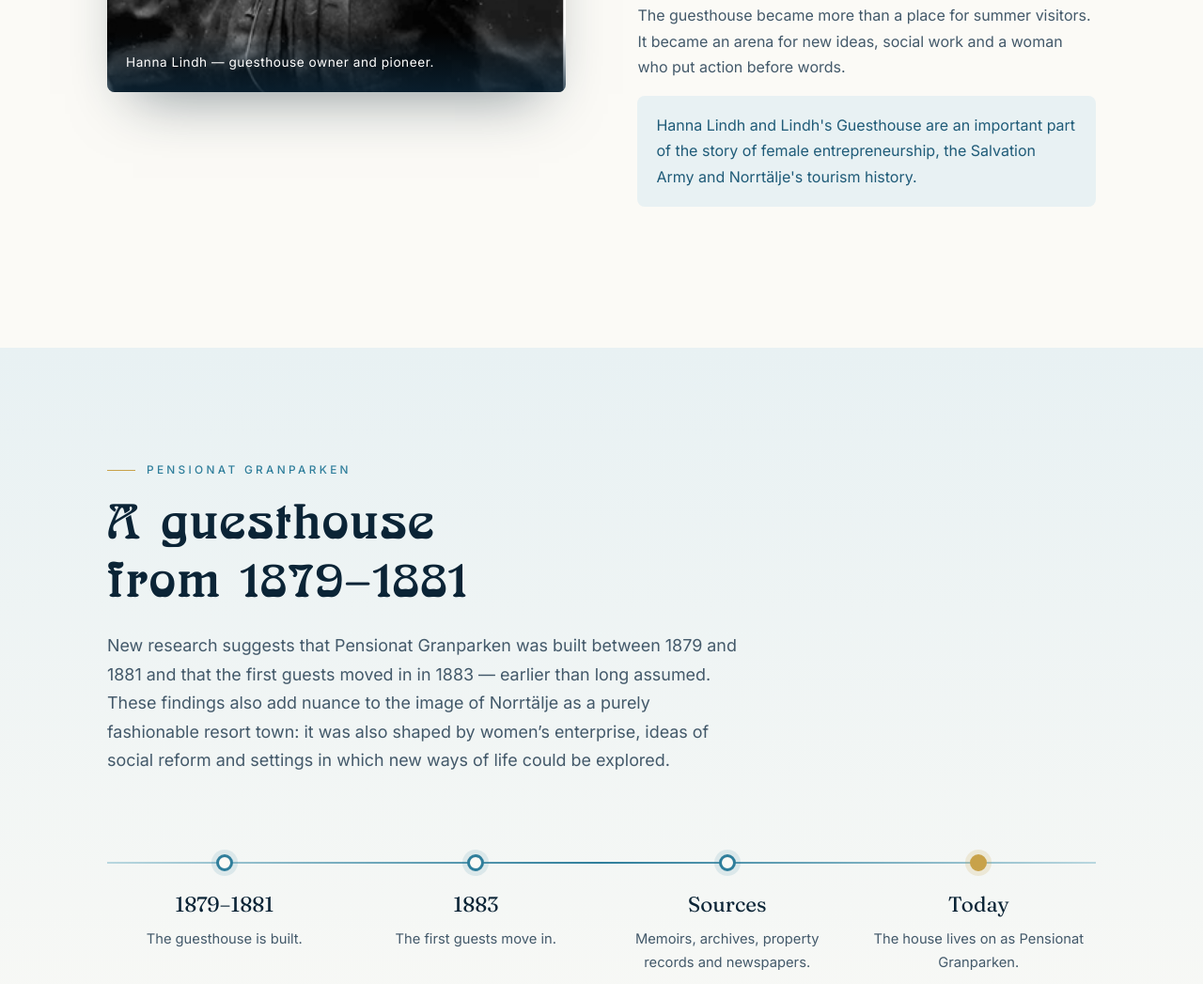
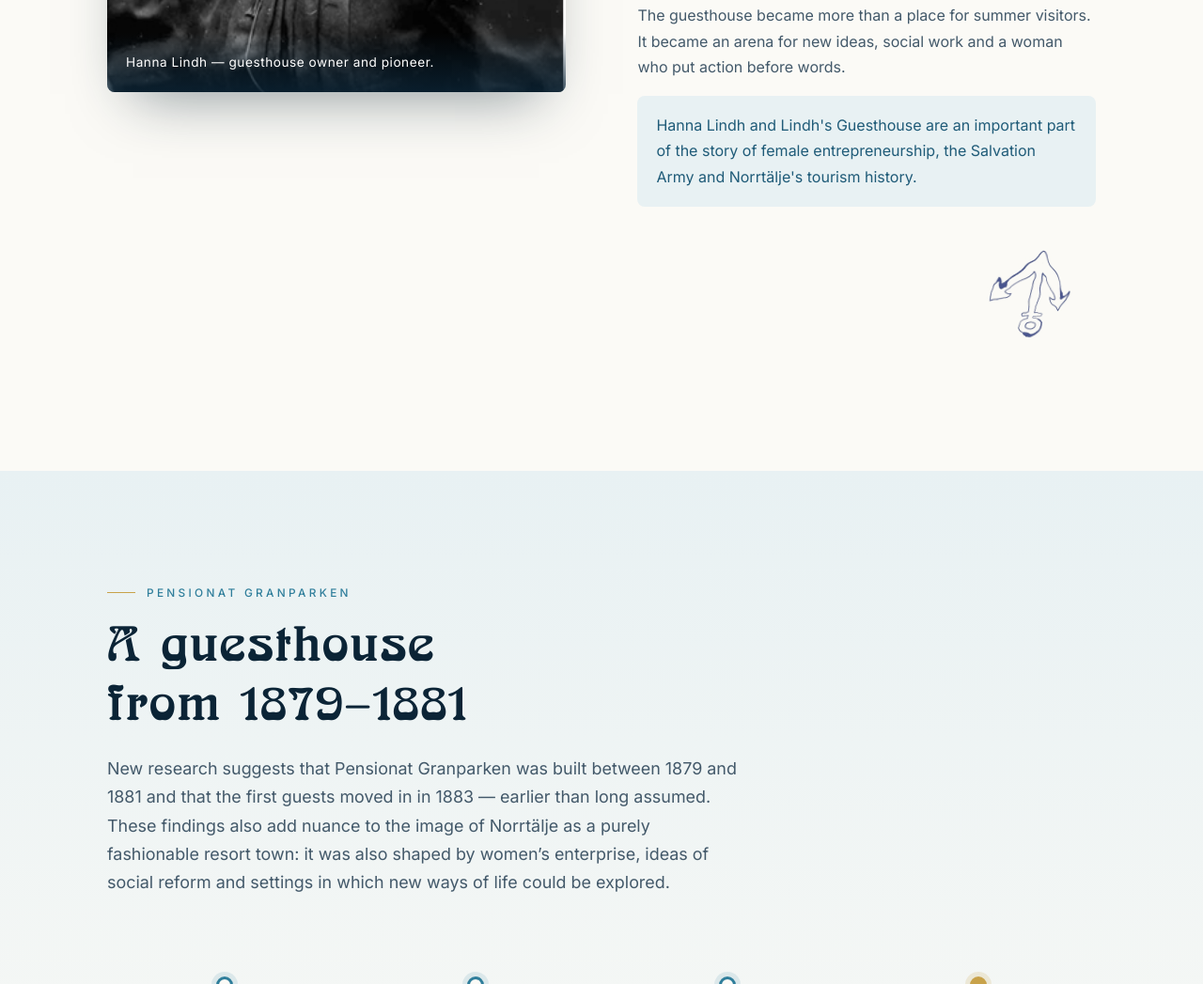
Before and after one commit to FredrikAnthony/hannashus, a plain HTML site: page en/index.html in a window 1280 px wide. Shown: the part 3381-4428 px from the top of the page at 94% size. Drawn offline with Linux system fonts and the light colour scheme.

Commit message:
Add anchor ornament to Hanna section

```diff
--- a/en/index.html
+++ b/en/index.html
@@ -237,6 +237,7 @@
   .hanna-overview p + p{margin-top:16px;}
   .hanna-overview .overview-lead{font-family:var(--serif); font-size:1.22rem; line-height:1.55; color:var(--deep);}
   .hanna-overview .overview-significance{padding:18px 20px; border-radius:8px; background:var(--foam); color:var(--sea); font-weight:400;}
+  .hanna-anchor{display:block; width:clamp(84px,10vw,118px); height:auto; margin:8px 8px 0 auto; mix-blend-mode:multiply; opacity:.82; transform:rotate(-3deg);}
   .ad-intro{margin-top:8px; font-family:var(--serif); font-size:1.22rem; color:var(--deep);}
   .historical-ad{margin-top:24px; padding:24px clamp(20px,3vw,30px); border-left:4px solid var(--gold); border-radius:0 8px 8px 0; background:var(--foam);}
   .historical-ad p{font-family:var(--serif); font-size:.98rem; line-height:1.72; color:var(--ink-soft);}
@@ -422,6 +423,7 @@
         <p>The guesthouse became more than a place for summer visitors. It became an arena for new ideas, social work and a woman who put action before words.</p>
         <p class="overview-significance">Hanna Lindh and Lindh's Guesthouse are an important part of the story of female entrepreneurship, the Salvation Army and Norrtälje's tourism history.</p>
       </div>
+      <img class="hanna-anchor" src="../assets/ankare.jpeg" alt="" aria-hidden="true" loading="lazy">
     </div>
   </div>
 </section>
```
Also changed, not shown: index.html (+2 -0 lines), assets/ankare.jpeg (added).
